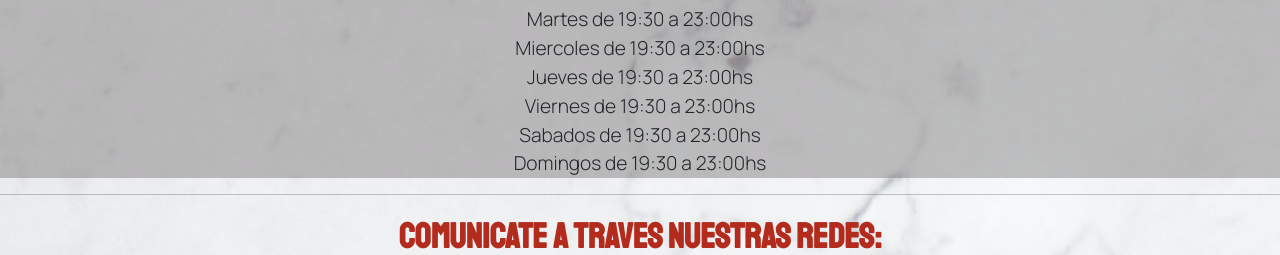
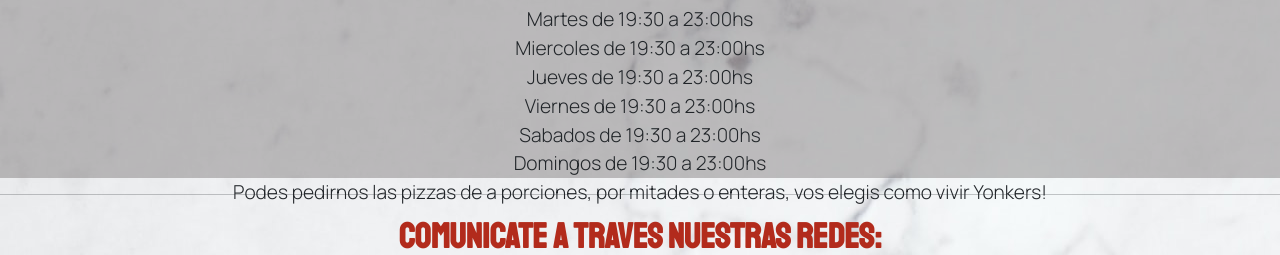
Before and after one commit to Melinab95/ProyectoYonkers, a website: page pages/contacto.html in a window 1280 px wide. Shown: the part 545-800 px from the top of the page. Drawn offline with nearby package versions, Linux system fonts and the light colour scheme; a web font is replaced by a local one.

Commit message:
Agregue un txt debajo de los horarios en contacto

```diff
--- a/pages/contacto.html
+++ b/pages/contacto.html
@@ -73,6 +73,7 @@
                     <div>Viernes de 19:30 a 23:00hs</div>
                     <div>Sabados de 19:30 a 23:00hs</div>
                     <div>Domingos de 19:30 a 23:00hs</div>
+                    <p> Podes pedirnos las pizzas de a porciones, por mitades o enteras, vos elegis como vivir Yonkers! <p/>
 
                </section>
 
```
